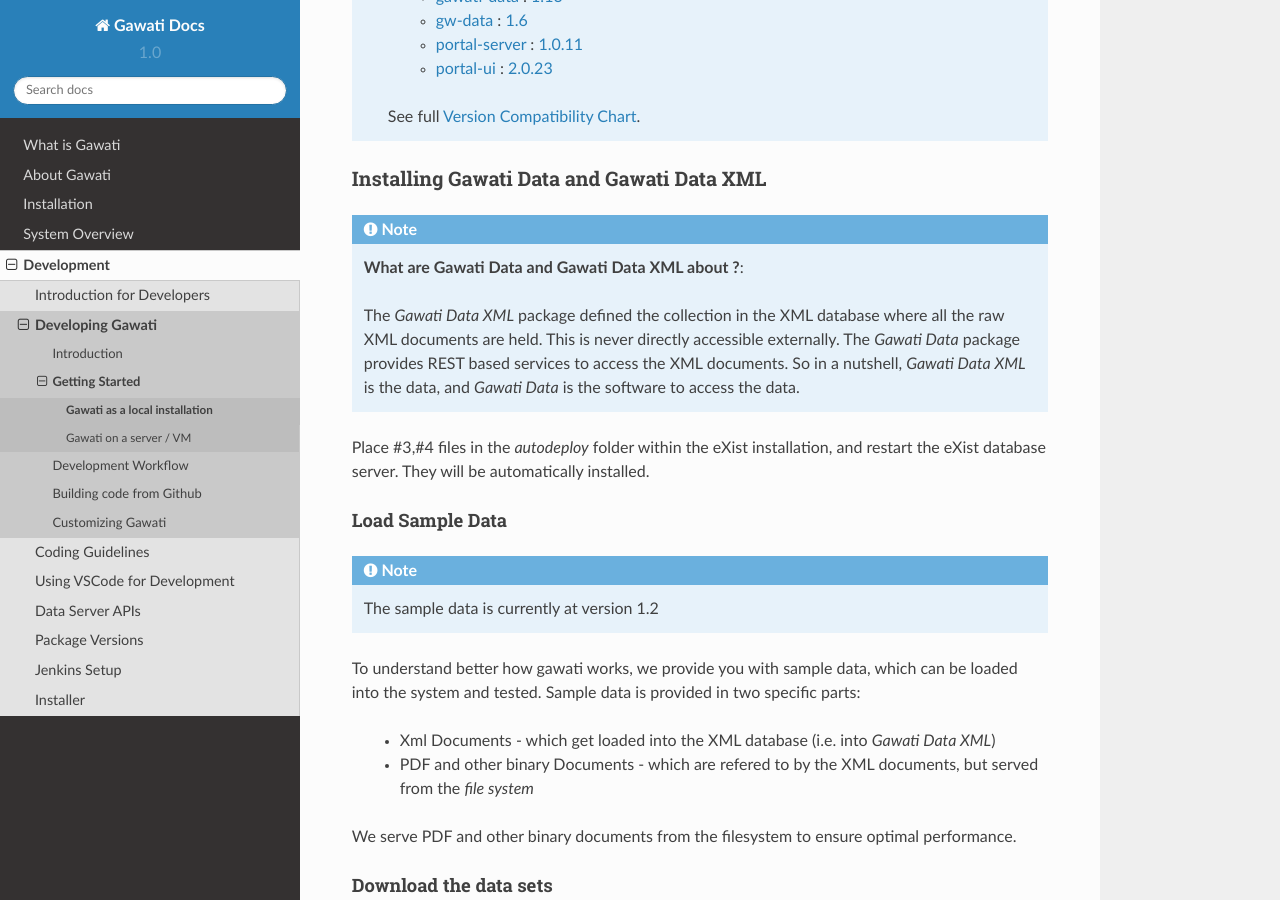
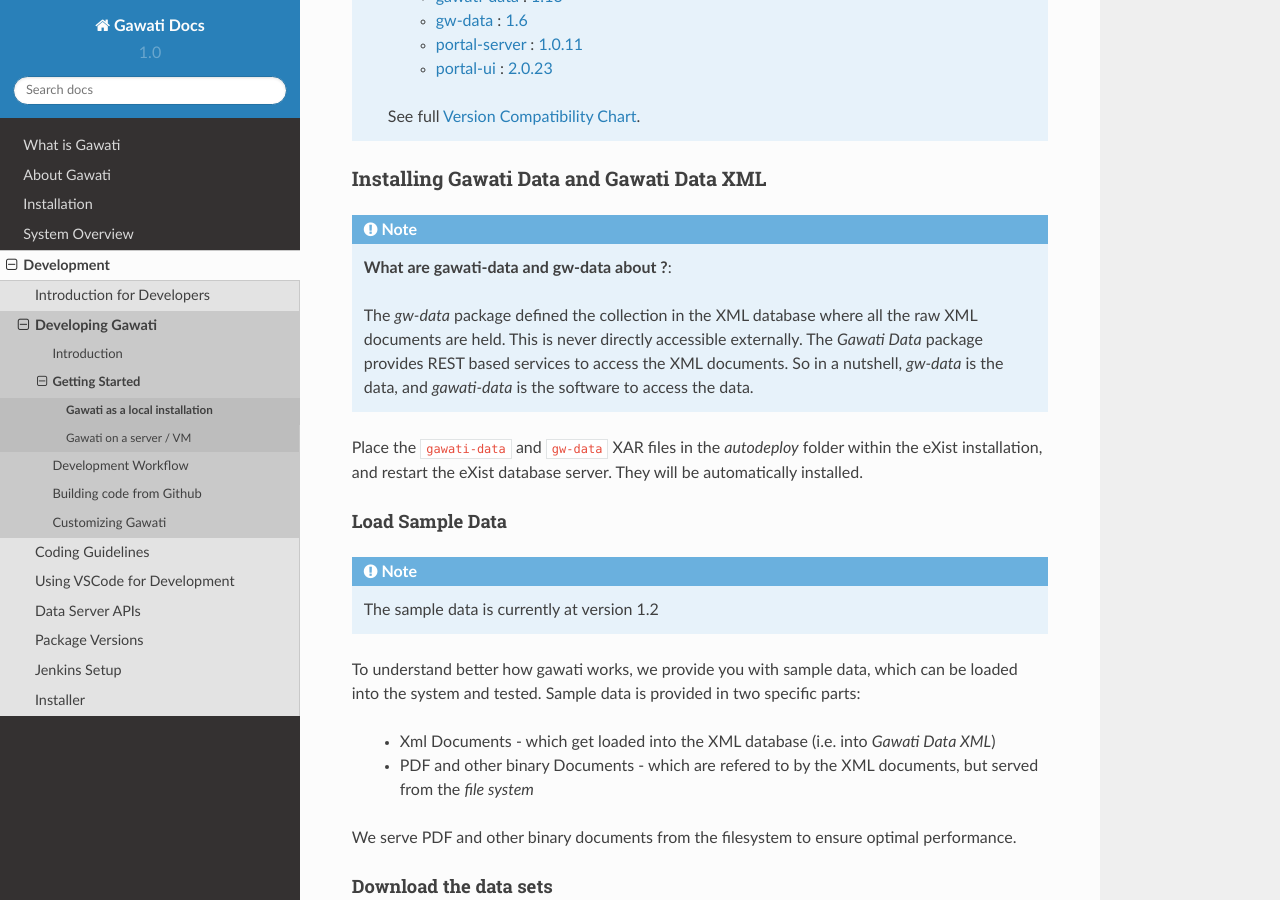
Before and after one commit to gawati/gawati-docs, a Sphinx documentation site: the page built from docs/source/development/dev-env-local.rst, in a window 1280 px wide and 900 px high, scrolled down 1754 px. Built offline with Sphinx 7.4.7 and the Read the Docs theme 2.0.0, drawn with Linux system fonts in a browser that asks for light colours; some of the changed text lies outside the part shown.

```diff
--- a/docs/source/development/dev-env-local.rst
+++ b/docs/source/development/dev-env-local.rst
@@ -39,7 +39,7 @@ Installing Gawati Data and Gawati Data XML
 .. note::
   .. include:: note-gawati-data.rst
 
-Place #3,#4 files in the `autodeploy` folder within the eXist installation, and restart the eXist database server.
+Place the ``gawati-data`` and ``gw-data`` XAR files in the `autodeploy` folder within the eXist installation, and restart the eXist database server.
 They will be automatically installed.
 
 Load Sample Data
@@ -74,9 +74,9 @@ To setup the XML data-set, extract the archives into separate folders (e.g. ``/h
 
   <path_to_exist>/bin/client.sh -ouri=xmldb:exist://localhost:8080/exist/xmlrpc -u admin -P <exist_admin_password> -x "data(doc('/db/apps/gw-data/_auth/_pw.xml')/users/user[@name = 'gwdata']/@pw)"
 
-Where `<path_to_exist>` is the path to the eXist-db installation, and `<exist_admin_password>` is the eXist-db admin password. If you installed eXist on a different port change that in the `-ouri` setting.
+Where ``<path_to_exist>`` is the path to the eXist-db installation, and ``<exist_admin_password>`` is the eXist-db admin password. If you installed eXist on a different port change that in the ``-ouri`` setting.
 
-On Windows do the following; Start the eXist-db Client(`<path_to_exist>/bin/client.bat`). In the command window of the eXist-db client run the following commands:
+On Windows do the following; Start the eXist-db Client(``<path_to_exist>/bin/client.bat``). In the command window of the eXist-db client run the following commands:
 
 .. code-block:: none
   :linenos:
@@ -100,7 +100,7 @@ Now upload the data using the following command run from the eXist-db folder:
   ./bin/client.sh -u gwdata -P <copied_password_hash> -d -m /db/apps/gw-data/akn_ft -p /home/data/akn_xml/akn_ft
 
 
-On Windows you will run it as :samp:`.\\bin\\client.bat` instead:
+On Windows you will run it as :samp:``.\\bin\\client.bat`` instead:
 
 .. code-block:: bash
   :linenos:
--- a/docs/source/development/note-gawati-data.rst
+++ b/docs/source/development/note-gawati-data.rst
@@ -1,4 +1,4 @@
-**What are Gawati Data and Gawati Data XML about ?**:
+**What are gawati-data and gw-data about ?**:
 
-The *Gawati Data XML* package defined the collection in the XML database where all the raw XML documents are held. This is never directly accessible externally.  The *Gawati Data* package provides REST based services to access the XML documents.
-So in a nutshell,  *Gawati Data XML* is the data, and *Gawati Data* is the software to access the data.
+The *gw-data* package defined the collection in the XML database where all the raw XML documents are held. This is never directly accessible externally.  The *Gawati Data* package provides REST based services to access the XML documents.
+So in a nutshell,  *gw-data* is the data, and *gawati-data* is the software to access the data.
```
